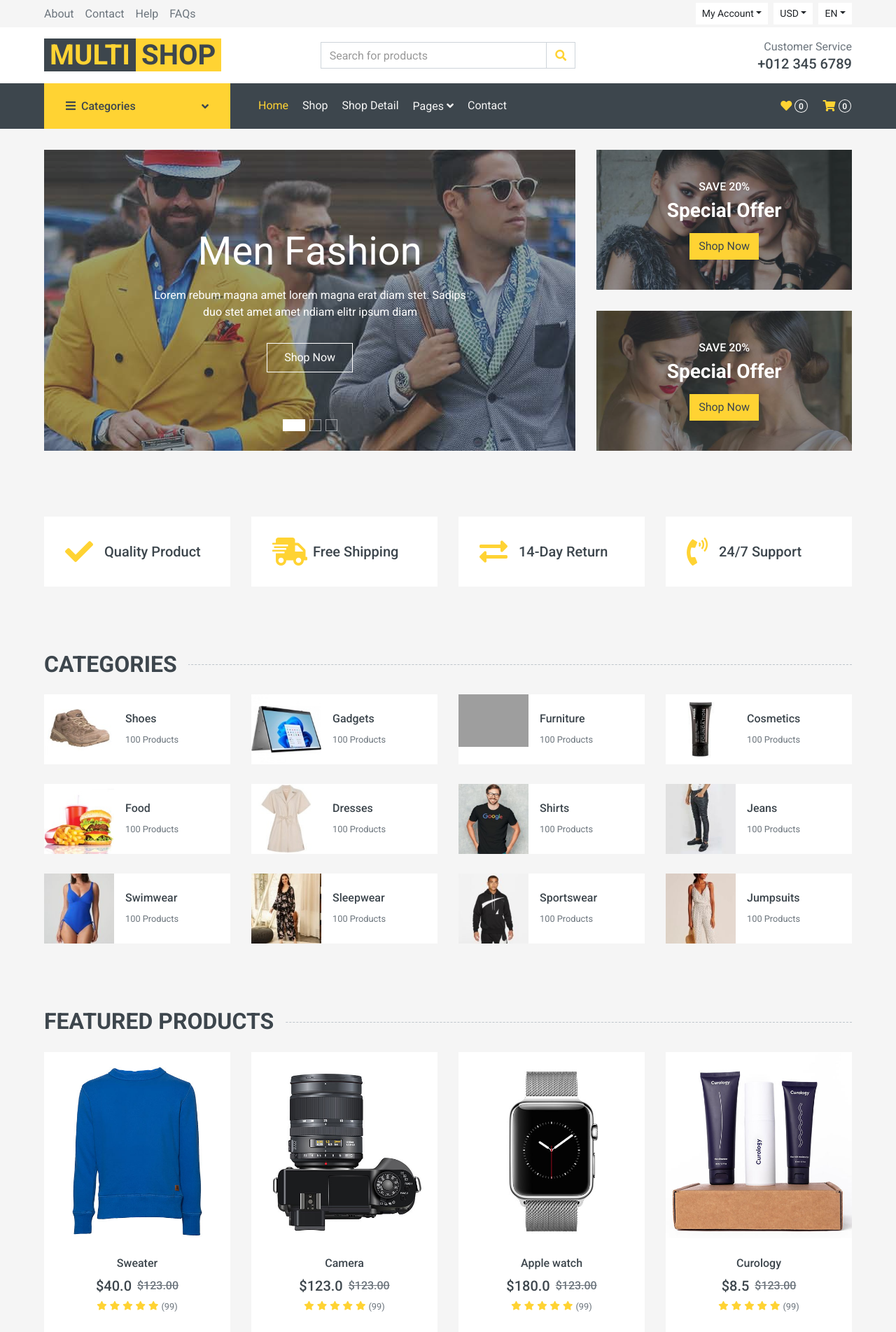
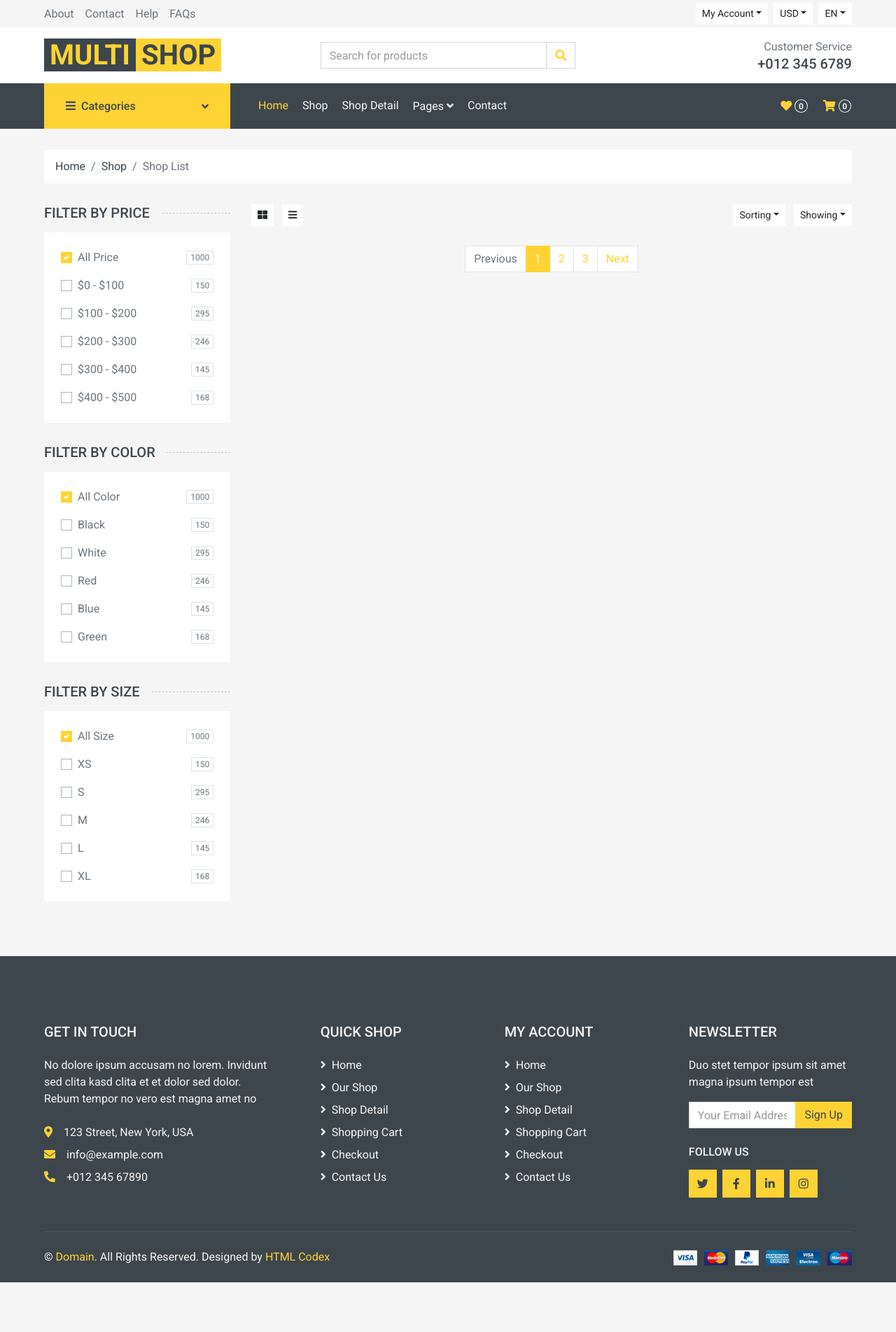
Before and after one commit to mishapravdiuk/MultiShop, a Django app: page /category/food/ in a window 1280 px wide. Shown: the top 1903 px of the page at 70% size. After the commit the page ends 1832 px from the top, so only its background shows below. Run offline with Django 4.2, Linux system fonts and the light colour scheme; data comes from the database, SQL or seed files in the repository; both versions use the stored data as it was after the commit; parts of the project's set-up code (start-up, migrations or seed data) failed here and were passed over; some libraries are stand-ins or nearby versions; grey boxes are pictures that could not be loaded.

Commit message:
Create store path, class, page and paginating by category

```diff
--- /dev/null
+++ b/MultiShop/shop/templates/shop/store.html
@@ -0,0 +1,225 @@
+{% extends 'base.html' %}
+
+{% load static %}
+{% load category %}
+{% load cache %}
+
+{% block content %}
+
+
+<!-- Breadcrumb Start -->
+<div class="container-fluid">
+    <div class="row px-xl-5">
+        <div class="col-12">
+            <nav class="breadcrumb bg-light mb-30">
+                <a class="breadcrumb-item text-dark" href="#">Home</a>
+                <a class="breadcrumb-item text-dark" href="#">Shop</a>
+                <span class="breadcrumb-item active">Shop List</span>
+            </nav>
+        </div>
+    </div>
+</div>
+<!-- Breadcrumb End -->
+
+
+<!-- Shop Start -->
+<div class="container-fluid">
+    <div class="row px-xl-5">
+        <!-- Shop Sidebar Start -->
+        <div class="col-lg-3 col-md-4">
+            <!-- Price Start -->
+            <h5 class="section-title position-relative text-uppercase mb-3"><span class="bg-secondary pr-3">Filter by price</span></h5>
+            <div class="bg-light p-4 mb-30">
+                <form>
+                    <div class="custom-control custom-checkbox d-flex align-items-center justify-content-between mb-3">
+                        <input type="checkbox" class="custom-control-input" checked id="price-all">
+                        <label class="custom-control-label" for="price-all">All Price</label>
+                        <span class="badge border font-weight-normal">1000</span>
+                    </div>
+                    <div class="custom-control custom-checkbox d-flex align-items-center justify-content-between mb-3">
+                        <input type="checkbox" class="custom-control-input" id="price-1">
+                        <label class="custom-control-label" for="price-1">$0 - $100</label>
+                        <span class="badge border font-weight-normal">150</span>
+                    </div>
+                    <div class="custom-control custom-checkbox d-flex align-items-center justify-content-between mb-3">
+                        <input type="checkbox" class="custom-control-input" id="price-2">
+                        <label class="custom-control-label" for="price-2">$100 - $200</label>
+                        <span class="badge border font-weight-normal">295</span>
+                    </div>
+                    <div class="custom-control custom-checkbox d-flex align-items-center justify-content-between mb-3">
+                        <input type="checkbox" class="custom-control-input" id="price-3">
+                        <label class="custom-control-label" for="price-3">$200 - $300</label>
+                        <span class="badge border font-weight-normal">246</span>
+                    </div>
+                    <div class="custom-control custom-checkbox d-flex align-items-center justify-content-between mb-3">
+                        <input type="checkbox" class="custom-control-input" id="price-4">
+                        <label class="custom-control-label" for="price-4">$300 - $400</label>
+                        <span class="badge border font-weight-normal">145</span>
+                    </div>
+                    <div class="custom-control custom-checkbox d-flex align-items-center justify-content-between">
+                        <input type="checkbox" class="custom-control-input" id="price-5">
+                        <label class="custom-control-label" for="price-5">$400 - $500</label>
+                        <span class="badge border font-weight-normal">168</span>
+                    </div>
+                </form>
+            </div>
+            <!-- Price End -->
+
+            <!-- Color Start -->
+            <h5 class="section-title position-relative text-uppercase mb-3"><span class="bg-secondary pr-3">Filter by color</span></h5>
+            <div class="bg-light p-4 mb-30">
+                <form>
+                    <div class="custom-control custom-checkbox d-flex align-items-center justify-content-between mb-3">
+                        <input type="checkbox" class="custom-control-input" checked id="color-all">
+                        <label class="custom-control-label" for="price-all">All Color</label>
+                        <span class="badge border font-weight-normal">1000</span>
+                    </div>
+                    <div class="custom-control custom-checkbox d-flex align-items-center justify-content-between mb-3">
+                        <input type="checkbox" class="custom-control-input" id="color-1">
+                        <label class="custom-control-label" for="color-1">Black</label>
+                        <span class="badge border font-weight-normal">150</span>
+                    </div>
+                    <div class="custom-control custom-checkbox d-flex align-items-center justify-content-between mb-3">
+                        <input type="checkbox" class="custom-control-input" id="color-2">
+                        <label class="custom-control-label" for="color-2">White</label>
+                        <span class="badge border font-weight-normal">295</span>
+                    </div>
+                    <div class="custom-control custom-checkbox d-flex align-items-center justify-content-between mb-3">
+                        <input type="checkbox" class="custom-control-input" id="color-3">
+                        <label class="custom-control-label" for="color-3">Red</label>
+                        <span class="badge border font-weight-normal">246</span>
+                    </div>
+                    <div class="custom-control custom-checkbox d-flex align-items-center justify-content-between mb-3">
+                        <input type="checkbox" class="custom-control-input" id="color-4">
+                        <label class="custom-control-label" for="color-4">Blue</label>
+                        <span class="badge border font-weight-normal">145</span>
+                    </div>
+                    <div class="custom-control custom-checkbox d-flex align-items-center justify-content-between">
+                        <input type="checkbox" class="custom-control-input" id="color-5">
+                        <label class="custom-control-label" for="color-5">Green</label>
+                        <span class="badge border font-weight-normal">168</span>
+                    </div>
+                </form>
+            </div>
+            <!-- Color End -->
+
+            <!-- Size Start -->
+            <h5 class="section-title position-relative text-uppercase mb-3"><span class="bg-secondary pr-3">Filter by size</span></h5>
+            <div class="bg-light p-4 mb-30">
+                <form>
+                    <div class="custom-control custom-checkbox d-flex align-items-center justify-content-between mb-3">
+                        <input type="checkbox" class="custom-control-input" checked id="size-all">
+                        <label class="custom-control-label" for="size-all">All Size</label>
+                        <span class="badge border font-weight-normal">1000</span>
+                    </div>
+                    <div class="custom-control custom-checkbox d-flex align-items-center justify-content-between mb-3">
+                        <input type="checkbox" class="custom-control-input" id="size-1">
+                        <label class="custom-control-label" for="size-1">XS</label>
+                        <span class="badge border font-weight-normal">150</span>
+                    </div>
+                    <div class="custom-control custom-checkbox d-flex align-items-center justify-content-between mb-3">
+                        <input type="checkbox" class="custom-control-input" id="size-2">
+                        <label class="custom-control-label" for="size-2">S</label>
+                        <span class="badge border font-weight-normal">295</span>
+                    </div>
+                    <div class="custom-control custom-checkbox d-flex align-items-center justify-content-between mb-3">
+                        <input type="checkbox" class="custom-control-input" id="size-3">
+                        <label class="custom-control-label" for="size-3">M</label>
+                        <span class="badge border font-weight-normal">246</span>
+                    </div>
+                    <div class="custom-control custom-checkbox d-flex align-items-center justify-content-between mb-3">
+                        <input type="checkbox" class="custom-control-input" id="size-4">
+                        <label class="custom-control-label" for="size-4">L</label>
+                        <span class="badge border font-weight-normal">145</span>
+                    </div>
+                    <div class="custom-control custom-checkbox d-flex align-items-center justify-content-between">
+                        <input type="checkbox" class="custom-control-input" id="size-5">
+                        <label class="custom-control-label" for="size-5">XL</label>
+                        <span class="badge border font-weight-normal">168</span>
+                    </div>
+                </form>
+            </div>
+            <!-- Size End -->
+        </div>
+        <!-- Shop Sidebar End -->
+
+
+        <!-- Shop Product Start -->
+        <div class="col-lg-9 col-md-8">
+            <div class="row pb-3">
+                <div class="col-12 pb-1">
+                    <div class="d-flex align-items-center justify-content-between mb-4">
+                        <div>
+                            <button class="btn btn-sm btn-light"><i class="fa fa-th-large"></i></button>
+                            <button class="btn btn-sm btn-light ml-2"><i class="fa fa-bars"></i></button>
+                        </div>
+                        <div class="ml-2">
+                            <div class="btn-group">
+                                <button type="button" class="btn btn-sm btn-light dropdown-toggle" data-toggle="dropdown">Sorting</button>
+                                <div class="dropdown-menu dropdown-menu-right">
+                                    <a class="dropdown-item" href="#">Latest</a>
+                                    <a class="dropdown-item" href="#">Popularity</a>
+                                    <a class="dropdown-item" href="#">Best Rating</a>
+                                </div>
+                            </div>
+                            <div class="btn-group ml-2">
+                                <button type="button" class="btn btn-sm btn-light dropdown-toggle" data-toggle="dropdown">Showing</button>
+                                <div class="dropdown-menu dropdown-menu-right">
+                                    <a class="dropdown-item" href="#">10</a>
+                                    <a class="dropdown-item" href="#">20</a>
+                                    <a class="dropdown-item" href="#">30</a>
+                                </div>
+                            </div>
+                        </div>
+                    </div>
+                </div>
+                {% for item in product %}
+                <div class="col-lg-4 col-md-6 col-sm-6 pb-1">
+                    <div class="product-item bg-light mb-4">
+                        <div class="product-img position-relative overflow-hidden">
+                            <img class="img-fluid w-100" src="{{ item.photo.url }}" alt="">
+                            <div class="product-action">
+                                <a class="btn btn-outline-dark btn-square" href=""><i class="fa fa-shopping-cart"></i></a>
+                                <a class="btn btn-outline-dark btn-square" href=""><i class="far fa-heart"></i></a>
+                                <a class="btn btn-outline-dark btn-square" href=""><i class="fa fa-sync-alt"></i></a>
+                                <a class="btn btn-outline-dark btn-square" href=""><i class="fa fa-search"></i></a>
+                            </div>
+                        </div>
+                        <div class="text-center py-4">
+                            <a class="h6 text-decoration-none text-truncate" href="">{{ item.title }}</a>
+                            <div class="d-flex align-items-center justify-content-center mt-2">
+                                <h5>${{ item.price }}</h5><h6 class="text-muted ml-2"><del>$123.00</del></h6>
+                            </div>
+                            <div class="d-flex align-items-center justify-content-center mb-1">
+                                <small class="fa fa-star text-primary mr-1"></small>
+                                <small class="fa fa-star text-primary mr-1"></small>
+                                <small class="fa fa-star text-primary mr-1"></small>
+                                <small class="fa fa-star text-primary mr-1"></small>
+                                <small class="fa fa-star text-primary mr-1"></small>
+                                <small>(99)</small>
+                            </div>
+                        </div>
+                    </div>
+                </div>
+                {% endfor %}
+                <div class="col-12">
+                    <nav>
+                      <ul class="pagination justify-content-center">
+                        <li class="page-item disabled"><a class="page-link" href="#">Previous</span></a></li>
+                        <li class="page-item active"><a class="page-link" href="#">1</a></li>
+                        <li class="page-item"><a class="page-link" href="#">2</a></li>
+                        <li class="page-item"><a class="page-link" href="#">3</a></li>
+                        <li class="page-item"><a class="page-link" href="#">Next</a></li>
+                      </ul>
+                    </nav>
+                </div>
+            </div>
+        </div>
+        <!-- Shop Product End -->
+    </div>
+</div>
+<!-- Shop End -->
+
+
+
+{% endblock %}
--- a/MultiShop/shop/urls.py
+++ b/MultiShop/shop/urls.py
@@ -4,6 +4,7 @@ from .views import *
 
 urlpatterns = [
     path('', Home.as_view(), name='home'),
+    path('store/', GetStore.as_view(), name='store'),
     path('category/<str:slug>/', ProductByCategory.as_view(), name='category'),
     path('product/<str:slug>/', GetProduct.as_view(), name='product'),
 ]
--- a/MultiShop/shop/views.py
+++ b/MultiShop/shop/views.py
@@ -26,8 +26,8 @@ class Home(ListView):
 
 
 class ProductByCategory(ListView):
-    template_name = 'shop/index.html'
-    context_object_name = 'products'
+    template_name = 'shop/store.html'
+    context_object_name = 'product'
     # paginate_by = 9
     # allow_empty = False
 
@@ -52,3 +52,14 @@ class GetProduct(DetailView):
         self.object.save()
         self.object.refresh_from_db()
         return context
+
+
+class GetStore(ListView):
+    model = ProductInfo
+    template_name= 'shop/store.html'
+    context_object_name = 'product'
+    paginate_by=5
+
+    def get_context_data(self, *, object_list=None, **kwargs):
+        context = super().get_context_data(**kwargs)
+        return context
--- a/MultiShop/templates/inc/_header.html
+++ b/MultiShop/templates/inc/_header.html
@@ -94,7 +94,7 @@
                 <div class="collapse navbar-collapse justify-content-between" id="navbarCollapse">
                     <div class="navbar-nav mr-auto py-0">
                         <a href="{% url 'home' %}" class="nav-item nav-link active">Home</a>
-                        <a href="shop.html" class="nav-item nav-link">Shop</a>
+                        <a href="{% url 'store' %}" class="nav-item nav-link">Shop</a>
                         <a href="detail.html" class="nav-item nav-link">Shop Detail</a>
                         <div class="nav-item dropdown">
                             <a href="#" class="nav-link dropdown-toggle" data-toggle="dropdown">Pages <i class="fa fa-angle-down mt-1"></i></a>
```
Also changed, not shown: MultiShop/db.sqlite3, 6 other files.
